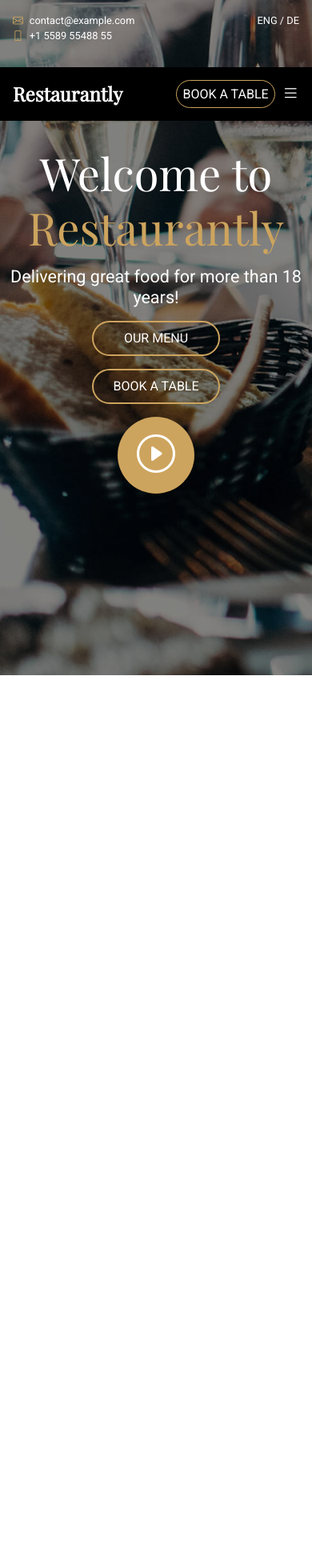
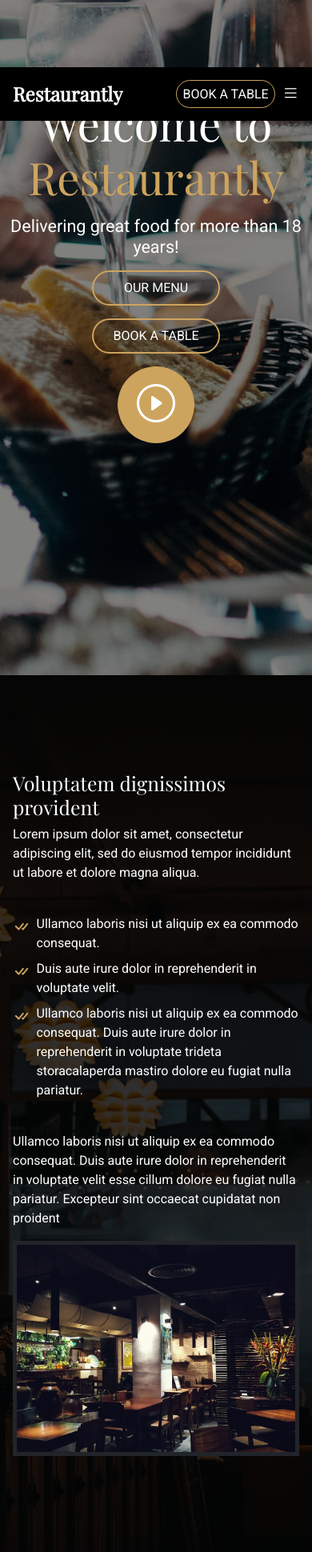
Before and after one commit to yahya-moussair/final_project_DOM_yahya_moussair, a website: page index.html in a window 390 px wide. Shown: the whole page at 80% size. Before the commit the page ends 844 px from the top, so only its background shows below. Drawn offline with nearby package versions, Linux system fonts and the light colour scheme.

Commit message:
complete about section version mobile + desktop

```diff
--- a/index.html
+++ b/index.html
@@ -1,29 +1,23 @@
 <!DOCTYPE html>
 <html lang="en">
-
   <head>
-    <meta charset="UTF-8">
-    <meta name="viewport" content="width=device-width, initial-scale=1.0">
+    <meta charset="UTF-8" />
+    <meta name="viewport" content="width=device-width, initial-scale=1.0" />
     <title>Home page</title>
-    <link rel="stylesheet" href="./public/css/app.css">
+    <link rel="stylesheet" href="./public/css/app.css" />
   </head>
 
   <body>
-    <header class="d-flex flex-column gap-1 pt-2">
-        <div class="engSection d-flex justify-content-between w-100 text-white px-lg-10 px-2">
-            <div class="d-flex flex-lg-row flex-column align-items-lg-center gap-lg-2 gap-0">
-                <span class="d-flex align-items-center gap-1"><i class="bi bi-envelope text-alpha" ></i>contact@example.com</span>
-                <span class="d-flex align-items-center gap-1"><i class="bi bi-phone  text-alpha"></i>+1 5589 55488 55</span>
-            </div>
-            <div>
-                <p>ENG / DE</p>
-            </div>
-        </div>
-        <nav class="d-flex align-items-center justify-content-between w-100 px-lg-10 px-2 py-2">
+    <header class="d-flex flex-column gap-1">
+      <nav
+        class="d-flex align-items-center justify-content-between w-100 px-lg-10 px-2 py-2"
+      >
         <a href="./index.html" class="text-decoration-none text-white">
           <h1>Restaurantly</h1>
         </a>
-            <div class="navLinks d-flex flex-lg-row flex-column gap-lg-2 gap-4 align-items-lg-center align-items-start text-lg-start ps-lg-0 ps-3 justify-content-lg-start justify-content-center">
+        <div
+          class="navLinks d-flex flex-lg-row flex-column gap-lg-2 gap-4 align-items-lg-center align-items-start text-lg-start ps-lg-0 ps-3 justify-content-lg-start justify-content-center"
+        >
           <a href="" class="text-white text-decoration-none">Home</a>
           <a href="" class="text-white text-decoration-none">About</a>
           <a href="" class="text-white text-decoration-none">Menu</a>
@@ -31,10 +25,16 @@
           <a href="" class="text-white text-decoration-none">Events</a>
           <a href="" class="text-white text-decoration-none">Chefs</a>
           <a href="" class="text-white text-decoration-none">Gallery</a>
-                <span id="close"><i class="bi bi-x-lg fs-3 text-black fw-bold"></i></span>
+          <span id="close"
+            ><i class="bi bi-x-lg fs-3 text-black fw-bold"></i
+          ></span>
           <div class="dropDownDiv">
-                    <p class="dropDown text-white text-decoration-none">Dropdown <i class="bi bi-chevron-down fs-2 "></i></p>
-                    <div class="dropDownSelect hidden ps-1 py-2 d-flex flex-column gap-2 bg-alpha text-white">
+            <p class="dropDown text-white text-decoration-none">
+              Dropdown <i class="bi bi-chevron-down fs-2"></i>
+            </p>
+            <div
+              class="dropDownSelect hidden ps-1 py-2 d-flex flex-column gap-2 bg-alpha text-white"
+            >
               <p>Dropdownn 1</p>
               <p>Dropdownn 2</p>
               <p>Dropdownn 3</p>
@@ -45,41 +45,116 @@
         </div>
         <div class="d-flex align-items-center gap-1">
           <button class="openModal">BOOK A TABLE</button>
-                <span id="open"><i class="bi bi-list fs-3 text-white fw-bold"></i></span>
+          <span id="open"
+            ><i class="bi bi-list fs-3 text-white fw-bold"></i
+          ></span>
         </div>
       </nav>
-        <div class="modalDiv text-white d-flex flex-column gap-2 px-2 py-3 rounded-2">
+      <div
+        class="modalDiv text-white d-flex flex-column gap-2 px-2 py-3 rounded-2"
+      >
         <h2 class="text-start">Sign Up</h2>
-            <div class="d-flex flex-column gap-2 align-items-center ">
-                <input type="text" placeholder="Enter your name" class="fs-2 rounded-1 ps-1 py-1  border border-1">
-                <input type="email" placeholder="Enter your email" class="fs-2 rounded-1 ps-1 py-1  border border-1">
-                <input type="password" placeholder="Enter your password" class="fs-2 rounded-1 ps-1 py-1  border border-1">
-                <input type="password" placeholder="Confirmyour password" class="fs-2 rounded-1 ps-1 py-1  border border-1">
-                <div class="d-flex gap-2 ">
-                    <button class="closeModal bg-alpha py-1 px-1 border border-0 rounded-3">Sign Up</button>
+        <div class="d-flex flex-column gap-2 align-items-center">
+          <input
+            type="text"
+            placeholder="Enter your name"
+            class="fs-2 rounded-1 ps-1 py-1 border border-1"
+          />
+          <input
+            type="email"
+            placeholder="Enter your email"
+            class="fs-2 rounded-1 ps-1 py-1 border border-1"
+          />
+          <input
+            type="password"
+            placeholder="Enter your password"
+            class="fs-2 rounded-1 ps-1 py-1 border border-1"
+          />
+          <input
+            type="password"
+            placeholder="Confirmyour password"
+            class="fs-2 rounded-1 ps-1 py-1 border border-1"
+          />
+          <div class="d-flex gap-2">
+            <button
+              class="closeModal bg-alpha py-1 px-1 border border-0 rounded-3"
+            >
+              Sign Up
+            </button>
           </div>
         </div>
       </div>
-        <div class="heroSection mt-lg-30 mt-15 text-white d-flex flex-lg-row flex-column gap-lg-0 gap-2 justify-content-lg-around align-items-center text-lg-start text-center">
+      <div
+        class="heroSection mt-lg-30 mt-15 text-white d-flex flex-lg-row flex-column gap-lg-0 gap-2 justify-content-lg-around align-items-center text-lg-start text-center"
+      >
         <div class="d-flex flex-column gap-2">
-                <h1 class="">Welcome to <span class="text-alpha">Restaurantly</span></h1>
-                <h4 class="text-white">Delivering great food for more than 18 years!</h4>
+          <h1 class="">
+            Welcome to <span class="text-alpha">Restaurantly</span>
+          </h1>
+          <h4 class="text-white">
+            Delivering great food for more than 18 years!
+          </h4>
           <div class="d-flex gap-2 flex-lg-row flex-column align-items-center">
-                    <button class="py-1 border border-2 border-alpha rounded-5 text-white bg-transparent ">OUR MENU</button>
-                    <button class="py-1 border border-2 border-alpha rounded-5 text-white bg-transparent ">BOOK A TABLE</button>
+            <button
+              class="py-1 border border-2 border-alpha rounded-5 text-white bg-transparent"
+            >
+              OUR MENU
+            </button>
+            <button
+              class="py-1 border border-2 border-alpha rounded-5 text-white bg-transparent"
+            >
+              BOOK A TABLE
+            </button>
           </div>
         </div>
-            <button class="playBtn bg-alpha border-0"><i class="bi bi-play-circle text-white"></i></button>
+        <button class="playBtn bg-alpha border-0">
+          <i class="bi bi-play-circle text-white"></i>
+        </button>
       </div>
     </header>
     <main>
+      <section id="about" class="py-15">
+        <div class="text-white px-lg-20 px-2 w-100 h-100 d-flex flex-lg-row flex-column gap-lg-3 gap-2 align-items-lg-center justify-content-center w-50">
+          <div class="w-50 d-flex flex-column gap-5">
+            <div class="d-flex flex-column gap-1">
+                <h2 class="fs-4 text-white">Voluptatem dignissimos provident</h2>
+                <p class="fs-2">
+                  Lorem ipsum dolor sit amet, consectetur adipiscing elit, sed do
+                  eiusmod tempor incididunt ut labore et dolore magna aliqua.
+                </p>
+              </div>
+              <div class="d-flex flex-column gap-1">
+                <p class="d-flex gap-1 align-items-cente">
+                  <i class="bi bi-check-all text-alpha fs-3"></i>Ullamco laboris nisi ut aliquip ex
+                  ea commodo consequat.
+                </p>
+                <p class="d-flex gap-1 align-items-cente">
+                  <i class="bi bi-check-all text-alpha fs-3"></i>Duis aute irure dolor in
+                  reprehenderit in voluptate velit.
+                </p>
+                <p class="d-flex gap-1 align-items-start">
+                  <i class="bi bi-check-all text-alpha fs-3"></i>Ullamco laboris nisi ut aliquip ex
+                  ea commodo consequat. Duis aute irure dolor in reprehenderit in
+                  voluptate trideta storacalaperda mastiro dolore eu fugiat nulla
+                  pariatur.
+                </p>
+              </div>
+              <p>
+                Ullamco laboris nisi ut aliquip ex ea commodo consequat. Duis aute
+                irure dolor in reprehenderit in voluptate velit esse cillum dolore
+                eu fugiat nulla pariatur. Excepteur sint occaecat cupidatat non
+                proident
+              </p>
+          </div>
+          <div class="w-50">
+            <img src="./public/images/about.jpg" alt="" class="w-100 border border-5 border-dark">
+          </div>
+        </div>
+      </section>
     </main>
-    <footer>
-
-    </footer>
+    <footer></footer>
 
     <script src="./node_modules/bootstrap/dist/js/bootstrap.bundle.js"></script>
     <script src="./public/js/app.js"></script>
   </body>
-
 </html>
--- a/src/sass/modules/home/home/_header.scss
+++ b/src/sass/modules/home/home/_header.scss
@@ -10,21 +10,15 @@ h1,h2,h3,h4,h5,h6 , p{
 }
 header{
     position: relative;
-    height: 100%;
+    height: 100vh;
     width: 100%;
-    .engSection{
-        div{
-            span , p{
-                font-size: 0.8rem;
-            }
-        }
-    }
     nav{
         background-color: black;
         position: fixed;
-        top: 7vh;
+        top: 0vh;
         left: 0;
         color: #fff;
+        z-index: 8 !important;
         a{
             h1{
                 font-family: 'secondary-font';
@@ -133,7 +127,7 @@ header::before{
 	position: absolute;
 	left: 0;
 	top: 0;
-    width: 100vw;
+    width: 100%;
     height: 100vh;
     background: url('../../../../../public/images/hero-bg.jpg');
 	box-sizing: border-box;
@@ -146,7 +140,7 @@ header::before{
     display: none;
 }
 
-@media (max-width: 600px){
+@media (max-width: 900px){
     header{
         #open , #close{
             display: block;
@@ -163,7 +157,6 @@ header::before{
                 position: fixed;
                 left: 50%;
                 top: -200%;
-                margin-top: 0 !important;
                 transform: translate(-50% , -50%);
                 border-radius: $inputRadius;
                 background-color: white;
--- a/src/sass/modules/home/home/_main.scss
+++ b/src/sass/modules/home/home/_main.scss
@@ -1,4 +1 @@
-*{
-    position: relative;
-    z-index: 5 !important;
-}
+@import './main/about';
--- /dev/null
+++ b/src/sass/modules/home/home/main/_about.scss
@@ -0,0 +1,42 @@
+#about{
+    position: relative !important;
+    height: max-content;
+    width: 100%;
+    div{
+        position: relative;
+        div{
+            h2{
+                font-family: 'secondary-font' , sans-serif;
+            }
+        }
+    }
+    img{
+        transition: 0.5s;
+    }
+    img:hover{
+        scale: 105%;
+    }
+}
+#about::before{
+    content: "";
+    position: absolute;
+    top: 0;
+    left: 0;
+    width: 100%;
+    height: 100%;
+    background: url('../../../../../../public/images/about-bg.jpg');
+    background-size: cover;
+    background-position: center;
+    background-repeat: no-repeat;
+    z-index: 0 !important;
+    filter: sepia(10%) brightness(20%);
+}
+@media (max-width: 900px){
+    #about{
+        div{
+            div{
+                width: 100% !important;
+            }
+        }
+    }
+}
```
Also changed, not shown: public/css/app.css, public/images/about-bg.jpg (added), 1 other file. Lines whose indentation alone changed are shown as unchanged.
